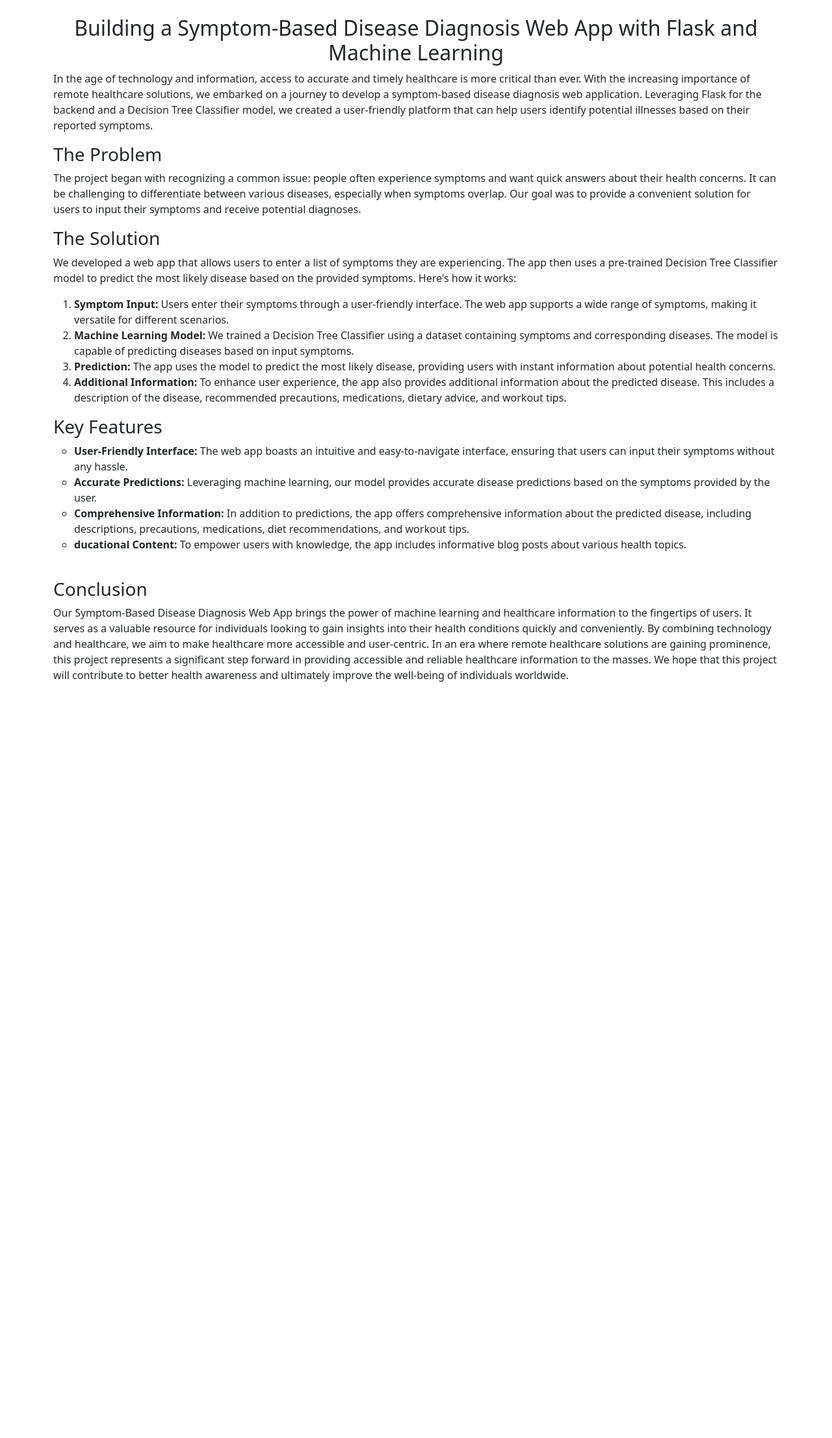
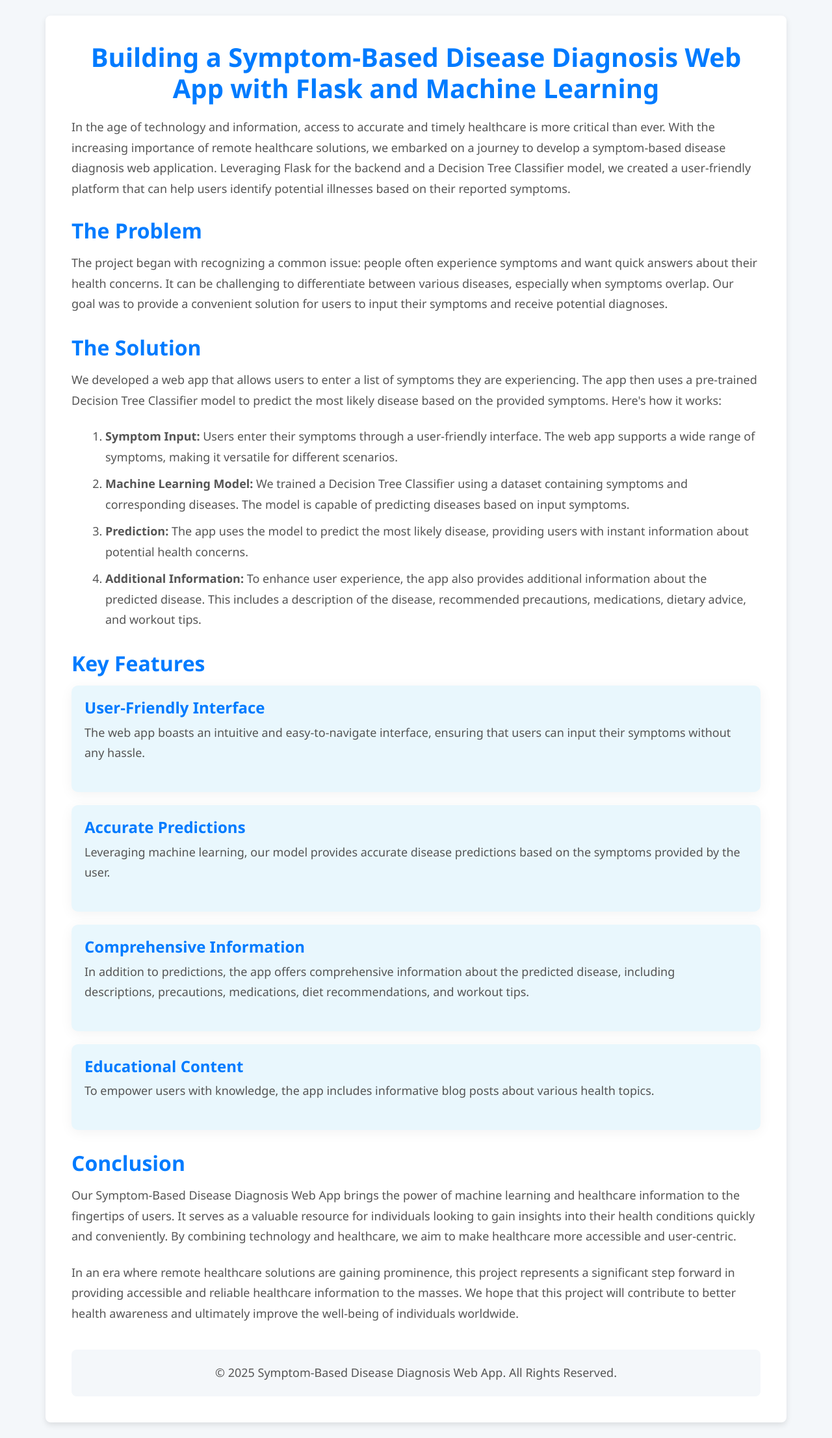
Before and after one commit to FNICKE/Medical-Recommendation, a Flask app: page /blog in a window 1280 px wide. Shown: the whole page at 65% size. Before the commit the page ends 1049 px from the top, so only its background shows below. Run offline with Flask 3, Linux system fonts and the light colour scheme; parts of the project's set-up code (start-up, migrations or seed data) failed here and were passed over.

Commit message:
Update blog.html

```diff
--- a/templates/blog.html
+++ b/templates/blog.html
@@ -5,43 +5,189 @@
     <meta name="viewport" content="width=device-width, initial-scale=1">
     <title>Blog Post</title>
     <link href="https://cdn.jsdelivr.net/npm/bootstrap@5.3.1/dist/css/bootstrap.min.css" rel="stylesheet" integrity="sha384-4bw+/aepP/YC94hEpVNVgiZdgIC5+VKNBQNGCHeKRQN+PtmoHDEXuppvnDJzQIu9" crossorigin="anonymous">
+    <style>
+      /* Global Styles */
+      body {
+        font-family: 'Segoe UI', Tahoma, Geneva, Verdana, sans-serif;
+        background-color: #f4f7fa;
+        color: #333;
+      }
+
+      /* Container Styles */
+      .container {
+        background-color: #fff;
+        padding: 40px;
+        border-radius: 8px;
+        box-shadow: 0 4px 10px rgba(0, 0, 0, 0.1);
+        margin-top: 30px;
+      }
+
+      h2 {
+        font-size: 2.5rem;
+        color: #007bff;
+        font-weight: 700;
+        text-align: center;
+        margin-bottom: 20px;
+        line-height: 1.2;
+      }
+
+      h3 {
+        font-size: 2rem;
+        color: #007bff;
+        font-weight: 600;
+        margin-top: 30px;
+        margin-bottom: 15px;
+      }
+
+      p {
+        font-size: 1.125rem;
+        line-height: 1.75;
+        color: #555;
+        margin-bottom: 1.5rem;
+      }
+
+      /* Section Layouts */
+      .section {
+        margin-bottom: 2rem;
+      }
+
+      /* List Styles */
+      ul, ol {
+        font-size: 1.125rem;
+        line-height: 1.75;
+        color: #555;
+        margin-left: 20px;
+      }
+
+      ol li, ul li {
+        margin-bottom: 10px;
+      }
+
+      ul[type="circle"] {
+        list-style-type: circle;
+      }
+
+      /* Card Style for Key Features */
+      .feature-card {
+        border: none;
+        background-color: #e9f7fd;
+        border-radius: 10px;
+        padding: 20px;
+        box-shadow: 0 4px 20px rgba(0, 0, 0, 0.05);
+        margin-bottom: 20px;
+        transition: transform 0.3s ease, box-shadow 0.3s ease;
+      }
+
+      .feature-card:hover {
+        transform: translateY(-5px);
+        box-shadow: 0 6px 30px rgba(0, 0, 0, 0.1);
+      }
+
+      .feature-card h4 {
+        color: #007bff;
+        font-weight: 600;
+      }
+
+      /* Button Styles */
+      .btn-primary {
+        background-color: #007bff;
+        border-radius: 25px;
+        padding: 12px 30px;
+        font-size: 1.125rem;
+        font-weight: 600;
+        transition: all 0.3s ease;
+      }
+
+      .btn-primary:hover {
+        background-color: #0056b3;
+        transform: scale(1.05);
+      }
+
+      /* Footer Style */
+      .footer {
+        text-align: center;
+        font-size: 0.875rem;
+        color: #777;
+        margin-top: 40px;
+        padding: 20px;
+        background-color: #f4f7fa;
+        border-radius: 8px;
+      }
+
+      .footer p {
+        margin-bottom: 0;
+      }
+
+      /* Responsive Design */
+      @media (max-width: 768px) {
+        h2 {
+          font-size: 2rem;
+        }
+
+        h3 {
+          font-size: 1.5rem;
+        }
+
+        p, ul, ol {
+          font-size: 1rem;
+        }
+      }
+    </style>
   </head>
   <body>
-    <div class="container my-4 mt-4">
 
-        <h2 class="text-center"> Building a Symptom-Based Disease Diagnosis Web App with Flask and Machine Learning</h2>
-        <p>In the age of technology and information, access to accurate and timely healthcare is more critical than ever. With the increasing importance of remote healthcare solutions, we embarked on a journey to develop a symptom-based disease diagnosis web application. Leveraging Flask for the backend and a Decision Tree Classifier model, we created a user-friendly platform that can help users identify potential illnesses based on their reported symptoms.</p>
+    <div class="container my-4">
+      <h2>Building a Symptom-Based Disease Diagnosis Web App with Flask and Machine Learning</h2>
+      <p>In the age of technology and information, access to accurate and timely healthcare is more critical than ever. With the increasing importance of remote healthcare solutions, we embarked on a journey to develop a symptom-based disease diagnosis web application. Leveraging Flask for the backend and a Decision Tree Classifier model, we created a user-friendly platform that can help users identify potential illnesses based on their reported symptoms.</p>
 
+      <div class="section">
         <h3>The Problem</h3>
         <p>The project began with recognizing a common issue: people often experience symptoms and want quick answers about their health concerns. It can be challenging to differentiate between various diseases, especially when symptoms overlap. Our goal was to provide a convenient solution for users to input their symptoms and receive potential diagnoses.</p>
+      </div>
 
+      <div class="section">
         <h3>The Solution</h3>
         <p>We developed a web app that allows users to enter a list of symptoms they are experiencing. The app then uses a pre-trained Decision Tree Classifier model to predict the most likely disease based on the provided symptoms. Here's how it works:</p>
+        <ol>
+          <li><strong>Symptom Input:</strong> Users enter their symptoms through a user-friendly interface. The web app supports a wide range of symptoms, making it versatile for different scenarios.</li>
+          <li><strong>Machine Learning Model:</strong> We trained a Decision Tree Classifier using a dataset containing symptoms and corresponding diseases. The model is capable of predicting diseases based on input symptoms.</li>
+          <li><strong>Prediction:</strong> The app uses the model to predict the most likely disease, providing users with instant information about potential health concerns.</li>
+          <li><strong>Additional Information:</strong> To enhance user experience, the app also provides additional information about the predicted disease. This includes a description of the disease, recommended precautions, medications, dietary advice, and workout tips.</li>
+        </ol>
+      </div>
 
-        <ol>
-            <li><b><strong>Symptom Input:</strong></b> Users enter their symptoms through a user-friendly interface. The web app supports a wide range of symptoms, making it versatile for different scenarios.</li>
-            <li><b><strong>Machine Learning Model:</strong></b> We trained a Decision Tree Classifier using a dataset containing symptoms and corresponding diseases. The model is capable of predicting diseases based on input symptoms.</li>
-            <li><b><strong>Prediction:</strong></b> The app uses the model to predict the most likely disease, providing users with instant information about potential health concerns.</li>
-            <li><b><strong>Additional Information: </strong></b> To enhance user experience, the app also provides additional information about the predicted disease. This includes a description of the disease, recommended precautions, medications, dietary advice, and workout tips.</li>
+      <div class="section">
+        <h3>Key Features</h3>
+        <div class="feature-card">
+          <h4>User-Friendly Interface</h4>
+          <p>The web app boasts an intuitive and easy-to-navigate interface, ensuring that users can input their symptoms without any hassle.</p>
+        </div>
+        <div class="feature-card">
+          <h4>Accurate Predictions</h4>
+          <p>Leveraging machine learning, our model provides accurate disease predictions based on the symptoms provided by the user.</p>
+        </div>
+        <div class="feature-card">
+          <h4>Comprehensive Information</h4>
+          <p>In addition to predictions, the app offers comprehensive information about the predicted disease, including descriptions, precautions, medications, diet recommendations, and workout tips.</p>
+        </div>
+        <div class="feature-card">
+          <h4>Educational Content</h4>
+          <p>To empower users with knowledge, the app includes informative blog posts about various health topics.</p>
+        </div>
+      </div>
 
-        </ol>
+      <div class="section">
+        <h3>Conclusion</h3>
+        <p>Our Symptom-Based Disease Diagnosis Web App brings the power of machine learning and healthcare information to the fingertips of users. It serves as a valuable resource for individuals looking to gain insights into their health conditions quickly and conveniently. By combining technology and healthcare, we aim to make healthcare more accessible and user-centric.</p>
 
-        <h3>Key Features</h3>
-        <ul type="circle">
-            <li><b><strong>User-Friendly Interface:</strong></b> The web app boasts an intuitive and easy-to-navigate interface, ensuring that users can input their symptoms without any hassle.</li>
-            <li><b><strong>Accurate Predictions:</strong></b> Leveraging machine learning, our model provides accurate disease predictions based on the symptoms provided by the user.</li>
-            <li><b><strong>Comprehensive Information: </strong></b>In addition to predictions, the app offers comprehensive information about the predicted disease, including descriptions, precautions, medications, diet recommendations, and workout tips.</li>
-            <li><b><strong>ducational Content:</strong></b> To empower users with knowledge, the app includes informative blog posts about various health topics.</li>
-        </ul>
+        <p>In an era where remote healthcare solutions are gaining prominence, this project represents a significant step forward in providing accessible and reliable healthcare information to the masses. We hope that this project will contribute to better health awareness and ultimately improve the well-being of individuals worldwide.</p>
+      </div>
 
-        <br>
+      <div class="footer">
+        <p>&copy; 2025 Symptom-Based Disease Diagnosis Web App. All Rights Reserved.</p>
+      </div>
+    </div>
 
-        <h3>Conclusion</h3>
-        <p>Our Symptom-Based Disease Diagnosis Web App brings the power of machine learning and healthcare information to the fingertips of users. It serves as a valuable resource for individuals looking to gain insights into their health conditions quickly and conveniently. By combining technology and healthcare, we aim to make healthcare more accessible and user-centric.
-
-In an era where remote healthcare solutions are gaining prominence, this project represents a significant step forward in providing accessible and reliable healthcare information to the masses. We hope that this project will contribute to better health awareness and ultimately improve the well-being of individuals worldwide.</p>
-
-    </div>
     <script src="https://cdn.jsdelivr.net/npm/bootstrap@5.3.1/dist/js/bootstrap.bundle.min.js" integrity="sha384-HwwvtgBNo3bZJJLYd8oVXjrBZt8cqVSpeBNS5n7C8IVInixGAoxmnlMuBnhbgrkm" crossorigin="anonymous"></script>
   </body>
 </html>
```
